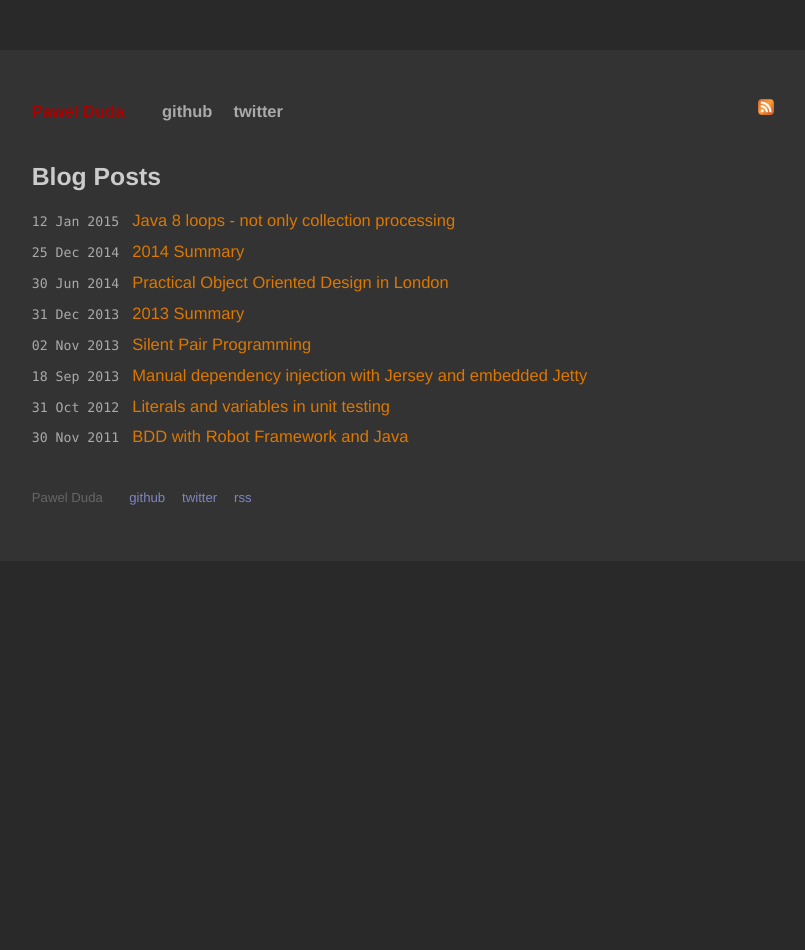
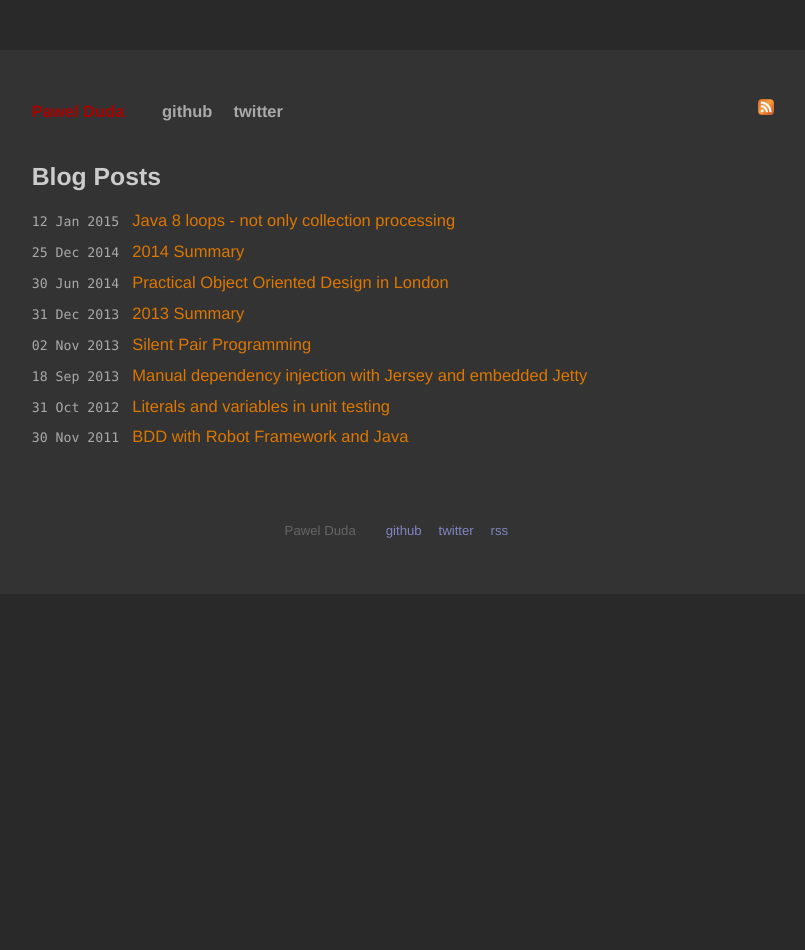
Before and after one commit to unclejamal/unclejamal.github.io, a Jekyll site: the page built from index.html, in a window 1280 px wide. Shown: the whole page, without its empty margins (237-1042 px from the left). Built offline with Jekyll 4.4.1, drawn with Linux system fonts in a browser that asks for light colours; Markdown is read by kramdown in place of the engine named in the settings; comment, search, counter and statistics services are not loaded.

Commit message:
css improvements (footer center, larger margins for headers and highlights

```diff
--- a/_layouts/default.html
+++ b/_layouts/default.html
@@ -24,14 +24,14 @@
   {{ content }}
 
   <div class="footer">
-    <div class="contact">
+    <span class="contact">
       Pawel Duda
-    </div>
-    <div class="contact">
+    </span>
+    <span class="contact">
       <a href="http://github.com/unclejamal">github</a>
       <a href="http://twitter.com/pawelduda">twitter</a>
       <a href="/feed.xml">rss</a>
-    </div>
+    </span>
   </div>
 </div>
 
--- a/css/screen.css
+++ b/css/screen.css
@@ -37,7 +37,7 @@
 }
 
 h2, h3, h4, h5, h6 {
-  margin: 1em 0;
+  margin: 1.5em 0 1em 0;
 }
 
 p {
@@ -133,12 +133,12 @@
 .site .footer {
   font-size: 80%;
   color: #666;
-    margin-top: 2em;
+  margin-top: 5em;
   overflow: hidden;
+  text-align: center;
 }
 
 .site .footer .contact {
-      float: left;
   margin-right: 1em;
 }
 
--- a/css/syntax.css
+++ b/css/syntax.css
@@ -1,4 +1,4 @@
-.highlight  { background: #ffffff; margin: 1em 0; }
+.highlight  { background: #ffffff; margin: 1em 0 1.5em 0; }
 .highlight .c { color: #999988; font-style: italic } /* Comment */
 .highlight .err { color: #a61717; background-color: #e3d2d2 } /* Error */
 .highlight .k { font-weight: bold } /* Keyword */
```
Lines whose indentation alone changed are shown as unchanged.
